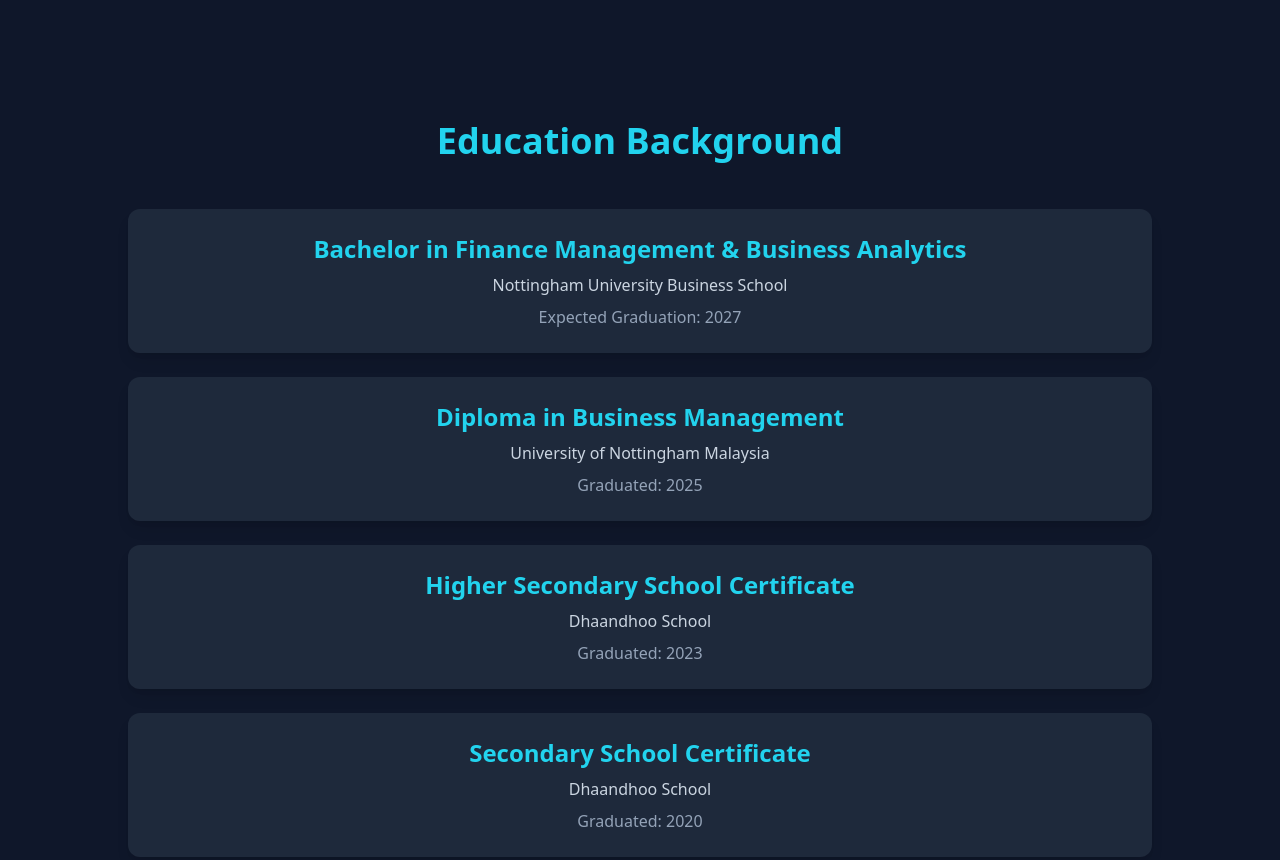
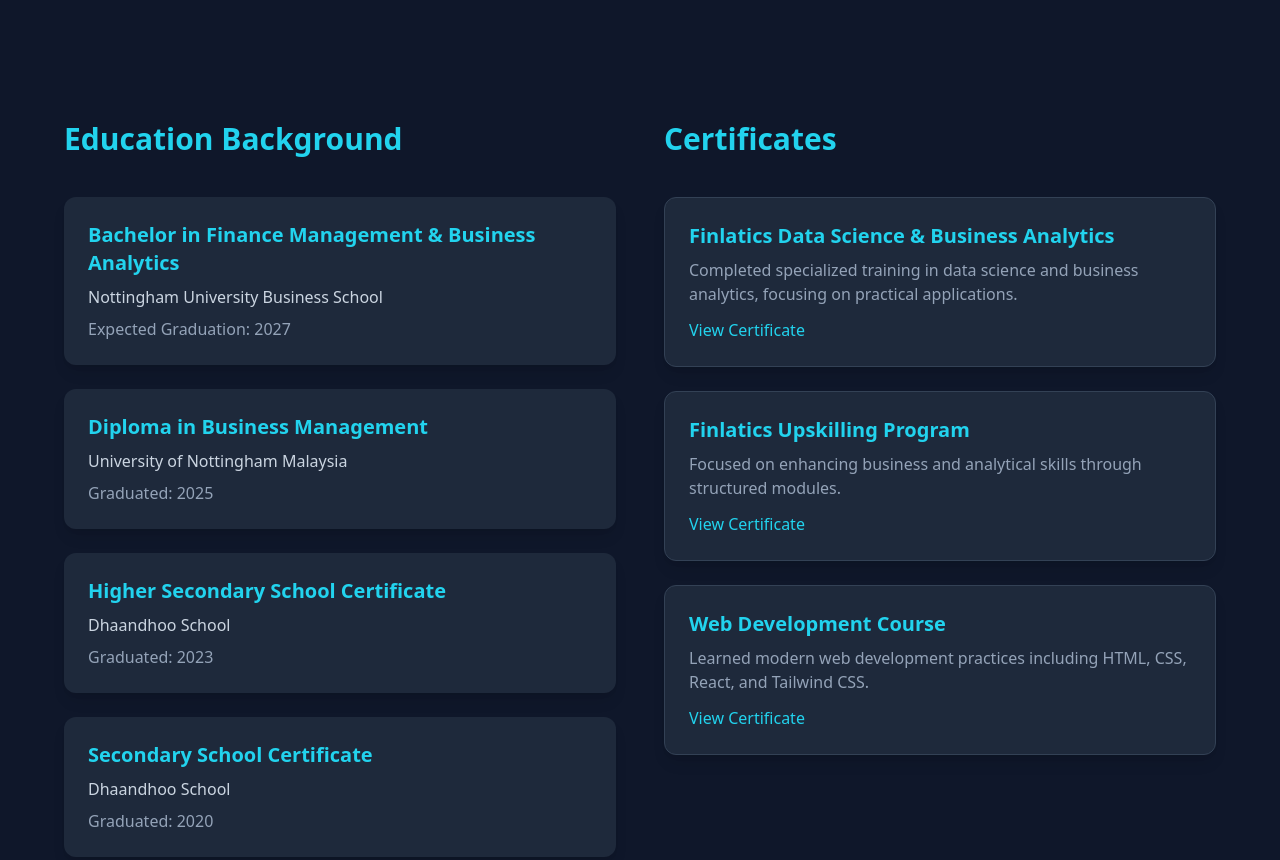
Before and after one commit to Noora-Ahmed/my-portfolio, a website: page Portfolio/finlaticswebdev_project1-main/index.html in a window 1280 px wide. Shown: the part 1200-2060 px from the top of the page. Drawn offline with nearby package versions, Linux system fonts and the light colour scheme.

Commit message:
Update index.html

```diff
--- a/Portfolio/finlaticswebdev_project1-main/index.html
+++ b/Portfolio/finlaticswebdev_project1-main/index.html
@@ -31,25 +31,21 @@
     <header class="sticky top-0 z-50 bg-slate-950/90 backdrop-blur border-b border-slate-800 shadow-lg">
       <nav class="max-w-6xl mx-auto px-6 py-4 flex items-center justify-between">
         <h1 class="text-2xl font-bold text-cyan-400 tracking-wide">MyPortfolio</h1>
-        <!-- Removed right-side nav links -->
       </nav>
     </header>
 
    <!-- Hero -->
 <section id="hero" class="min-h-screen flex items-center justify-center px-6">
   <div class="max-w-6xl mx-auto grid md:grid-cols-2 gap-12 items-center">
-    <div class="mt-[-80px]"> <!-- moves text higher -->
-      <!-- Welcome line -->
+    <div class="mt-[-80px]">
       <p class="text-slate-400 text-lg mb-2">Hi, welcome to my portfolio 👋</p>
 
       <h1 class="text-5xl md:text-6xl font-bold leading-tight mb-6">
         I'm <span class="text-cyan-400">Mariyam Noora Ahmed</span>
       </h1>
 
-      <!-- Dynamic greeting -->
       <p id="greeting" class="text-slate-300 text-lg mb-4 font-semibold"></p>
 
-      <!-- Tagline -->
       <p class="text-slate-300 text-lg mb-8">
         Web development & finance analytics enthusiast, passionate about building modern websites and uncovering data-driven business insights.
       </p>
@@ -70,7 +66,6 @@
   </div>
 </section>
 
-
     <!-- About -->
     <section id="about" class="py-24 px-6 bg-slate-900">
       <div class="max-w-5xl mx-auto text-center">
@@ -82,55 +77,80 @@
       </div>
     </section>
 
-    <!-- Education Background -->
+    <!-- Education & Certificates (Split Layout) -->
     <section id="education" class="py-24 px-6 bg-slate-900">
-      <div class="max-w-5xl mx-auto text-center">
-        <h2 class="text-4xl font-bold mb-12 text-cyan-400">Education Background</h2>
+      <div class="max-w-6xl mx-auto">
+        <div class="grid md:grid-cols-2 gap-12">
 
+          <!-- Left: Education Background -->
+          <div>
+            <h2 class="text-3xl font-bold mb-10 text-cyan-400 text-center md:text-left">Education Background</h2>
             <div class="space-y-6">
 
-          <!-- Bachelor -->
               <div class="bg-slate-800 rounded-xl shadow-lg p-6 hover:bg-slate-700 transition">
-            <h3 class="text-2xl font-semibold text-cyan-400">Bachelor in Finance Management & Business Analytics</h3>
+                <h3 class="text-xl font-semibold text-cyan-400">Bachelor in Finance Management & Business Analytics</h3>
                 <p class="text-slate-300 mt-2">Nottingham University Business School</p>
                 <p class="text-slate-400 mt-2">Expected Graduation: 2027</p>
               </div>
 
-          <!-- Diploma -->
               <div class="bg-slate-800 rounded-xl shadow-lg p-6 hover:bg-slate-700 transition">
-            <h3 class="text-2xl font-semibold text-cyan-400">Diploma in Business Management</h3>
+                <h3 class="text-xl font-semibold text-cyan-400">Diploma in Business Management</h3>
                 <p class="text-slate-300 mt-2">University of Nottingham Malaysia</p>
                 <p class="text-slate-400 mt-2">Graduated: 2025</p>
               </div>
 
-          <!-- Higher Secondary -->
               <div class="bg-slate-800 rounded-xl shadow-lg p-6 hover:bg-slate-700 transition">
-            <h3 class="text-2xl font-semibold text-cyan-400">Higher Secondary School Certificate</h3>
+                <h3 class="text-xl font-semibold text-cyan-400">Higher Secondary School Certificate</h3>
                 <p class="text-slate-300 mt-2">Dhaandhoo School</p>
                 <p class="text-slate-400 mt-2">Graduated: 2023</p>
               </div>
 
-          <!-- Secondary School -->
               <div class="bg-slate-800 rounded-xl shadow-lg p-6 hover:bg-slate-700 transition">
-            <h3 class="text-2xl font-semibold text-cyan-400">Secondary School Certificate</h3>
+                <h3 class="text-xl font-semibold text-cyan-400">Secondary School Certificate</h3>
                 <p class="text-slate-300 mt-2">Dhaandhoo School</p>
                 <p class="text-slate-400 mt-2">Graduated: 2020</p>
               </div>
 
             </div>
           </div>
+
+          <!-- Right: Certificates -->
+          <div>
+            <h2 class="text-3xl font-bold mb-10 text-cyan-400 text-center md:text-left">Certificates</h2>
+            <div class="space-y-6">
+
+              <div class="bg-slate-800 border border-slate-700 rounded-xl p-6 shadow-lg hover:shadow-cyan-400/30 transition">
+                <h3 class="text-xl font-semibold text-cyan-400 mb-2">Finlatics Data Science & Business Analytics</h3>
+                <p class="text-slate-400 mb-3">Completed specialized training in data science and business analytics, focusing on practical applications.</p>
+                <a href="assets/finlatics-datascience.pdf" target="_blank" class="text-cyan-400 hover:underline">View Certificate</a>
+              </div>
+
+              <div class="bg-slate-800 border border-slate-700 rounded-xl p-6 shadow-lg hover:shadow-cyan-400/30 transition">
+                <h3 class="text-xl font-semibold text-cyan-400 mb-2">Finlatics Upskilling Program</h3>
+                <p class="text-slate-400 mb-3">Focused on enhancing business and analytical skills through structured modules.</p>
+                <a href="assets/finlatics-upskilling.pdf" target="_blank" class="text-cyan-400 hover:underline">View Certificate</a>
+              </div>
+
+              <div class="bg-slate-800 border border-slate-700 rounded-xl p-6 shadow-lg hover:shadow-cyan-400/30 transition">
+                <h3 class="text-xl font-semibold text-cyan-400 mb-2">Web Development Course</h3>
+                <p class="text-slate-400 mb-3">Learned modern web development practices including HTML, CSS, React, and Tailwind CSS.</p>
+                <a href="assets/webdev-certificate.pdf" target="_blank" class="text-cyan-400 hover:underline">View Certificate</a>
+              </div>
+
+            </div>
+          </div>
+
+        </div>
+      </div>
     </section>
-
 
    <!-- Projects -->
 <section id="projects" class="py-24 px-6">
   <div class="max-w-6xl mx-auto">
     <h2 class="text-4xl font-bold text-center mb-14 text-cyan-400">Projects</h2>
 
-    <!-- Changed grid to 2 columns -->
     <div class="grid sm:grid-cols-1 md:grid-cols-2 gap-8">
 
-      <!-- Project 1: Data Analytics Report -->
       <div class="bg-slate-900 border border-slate-800 rounded-2xl overflow-hidden shadow-lg hover:shadow-cyan-400/30 transition">
         <img src="assets/project-1.png" alt="Data Analytics Report" class="w-full h-52 object-cover" />
         <div class="p-6">
@@ -144,7 +164,6 @@
         </div>
       </div>
 
-      <!-- Project 2: Websites Portfolio -->
       <div class="bg-slate-900 border border-slate-800 rounded-2xl overflow-hidden shadow-lg hover:shadow-cyan-400/30 transition">
         <img src="assets/project-2.png" alt="Websites Portfolio" class="w-full h-52 object-cover" />
         <div class="p-6">
@@ -181,13 +200,11 @@
     <footer class="bg-slate-950 border-t border-slate-800 py-10 mt-20">
       <div class="max-w-6xl mx-auto px-6 md:px-20 grid md:grid-cols-3 gap-8 text-center md:text-left">
 
-        <!-- Contact Info -->
         <div>
           <h3 class="text-lg font-semibold mb-4 text-cyan-400">Contact</h3>
           <p>Email: <a href="mailto:mariyamnooraahmed@gmail.com" class="hover:text-cyan-400">mariyamnooraahmed@gmail.com</a></p>
         </div>
 
-        <!-- Quick Links -->
         <div>
           <h3 class="text-lg font-semibold mb-4 text-cyan-400">Quick Links</h3>
       <ul class="space-y-2">
@@ -197,7 +214,6 @@
       </ul>
     </div>
 
-    <!-- Social Media -->
     <div>
       <h3 class="text-lg font-semibold mb-4 text-cyan-400">Connect</h3>
       <div class="flex justify-center md:justify-start space-x-6">
```
Lines whose indentation alone changed are shown as unchanged.
